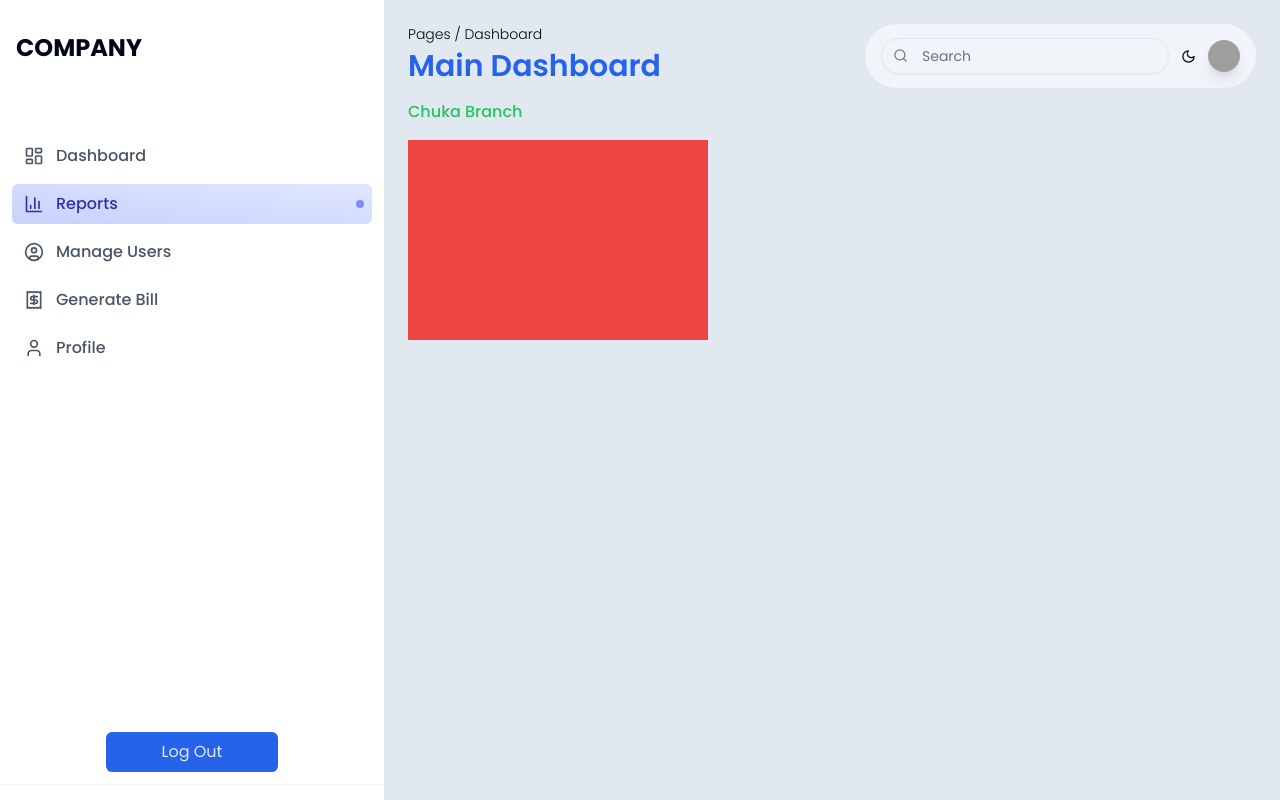
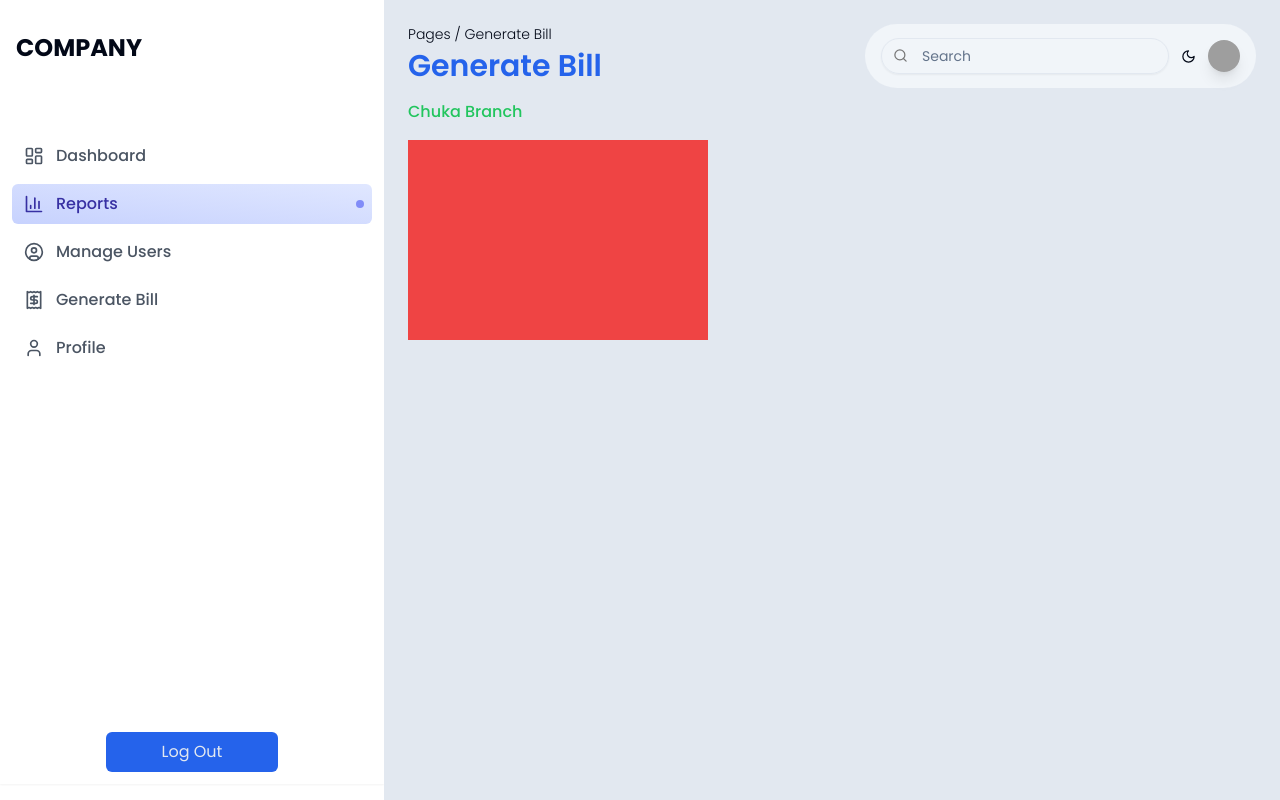
Before and after one commit to deluxesande/nextjs-ems-dashboard, a Next.js app: page /generate-bill in a window 1280 px wide. Built offline with nearby package versions, Linux system fonts and the light colour scheme; grey boxes are pictures that could not be loaded.

Commit message:
(Add): made page and title dynamic

```diff
--- a/components/SideMenu/index.tsx
+++ b/components/SideMenu/index.tsx
@@ -1,6 +1,4 @@
 "use-client";
-import Image from "next/image";
-import { ChevronFirst, ChevronLast, MoreVertical } from "lucide-react";
 import { createContext, useState } from "react";
 
 export const SideMenuContext = createContext<any>(null);
--- a/components/SideMenuLayout/index.tsx
+++ b/components/SideMenuLayout/index.tsx
@@ -14,9 +14,11 @@ import { useRouter } from "next/router";
 import { Input } from "../ui/input";
 import Image from "next/image";
 
-const SideMenuLayout: React.FC<{ children: React.ReactNode }> = ({
-    children,
-}) => {
+const SideMenuLayout: React.FC<{
+    children: React.ReactNode;
+    page: string;
+    branch: string;
+}> = ({ children, page, branch }) => {
     const router = useRouter();
 
     return (
@@ -47,9 +49,9 @@ const SideMenuLayout: React.FC<{ children: React.ReactNode }> = ({
             <div className="flex-grow p-6 bg-slate-200">
                 <div className="flex justify-between">
                     <div>
-                        <p className="text-sm font-light">Pages / Dashboard</p>
+                        <p className="text-sm font-light">Pages / {page}</p>
                         <h1 className="text-primary font-semibold text-3xl my-1">
-                            Main Dashboard
+                            {page}
                         </h1>
                     </div>
                     <div className="flex items-center gap-3 bg-slate-100 py-[1px] px-4 rounded-full">
@@ -81,7 +83,7 @@ const SideMenuLayout: React.FC<{ children: React.ReactNode }> = ({
                     </div>
                 </div>
                 <p className="text-md font-medium text-green-500 mt-3 mb-4">
-                    Chuka Branch
+                    {branch} Branch
                 </p>
                 {children}
             </div>
--- a/pages/generate-bill/index.tsx
+++ b/pages/generate-bill/index.tsx
@@ -4,7 +4,7 @@ import Head from "next/head";
 
 const GenerateBill = () => {
     return (
-        <SideMenuLayout>
+        <SideMenuLayout page="Generate Bill" branch="Chuka">
             <Head>
                 <title>EBS | Generate Bill</title>
             </Head>
--- a/pages/index.tsx
+++ b/pages/index.tsx
@@ -4,7 +4,7 @@ import React from "react";
 
 export default function Home() {
     return (
-        <SideMenuLayout>
+        <SideMenuLayout page="Dashboard" branch="Chuka">
             <main className="min-h-screen">
                 <Head>
                     <title>EBS | Dashboard</title>
```
